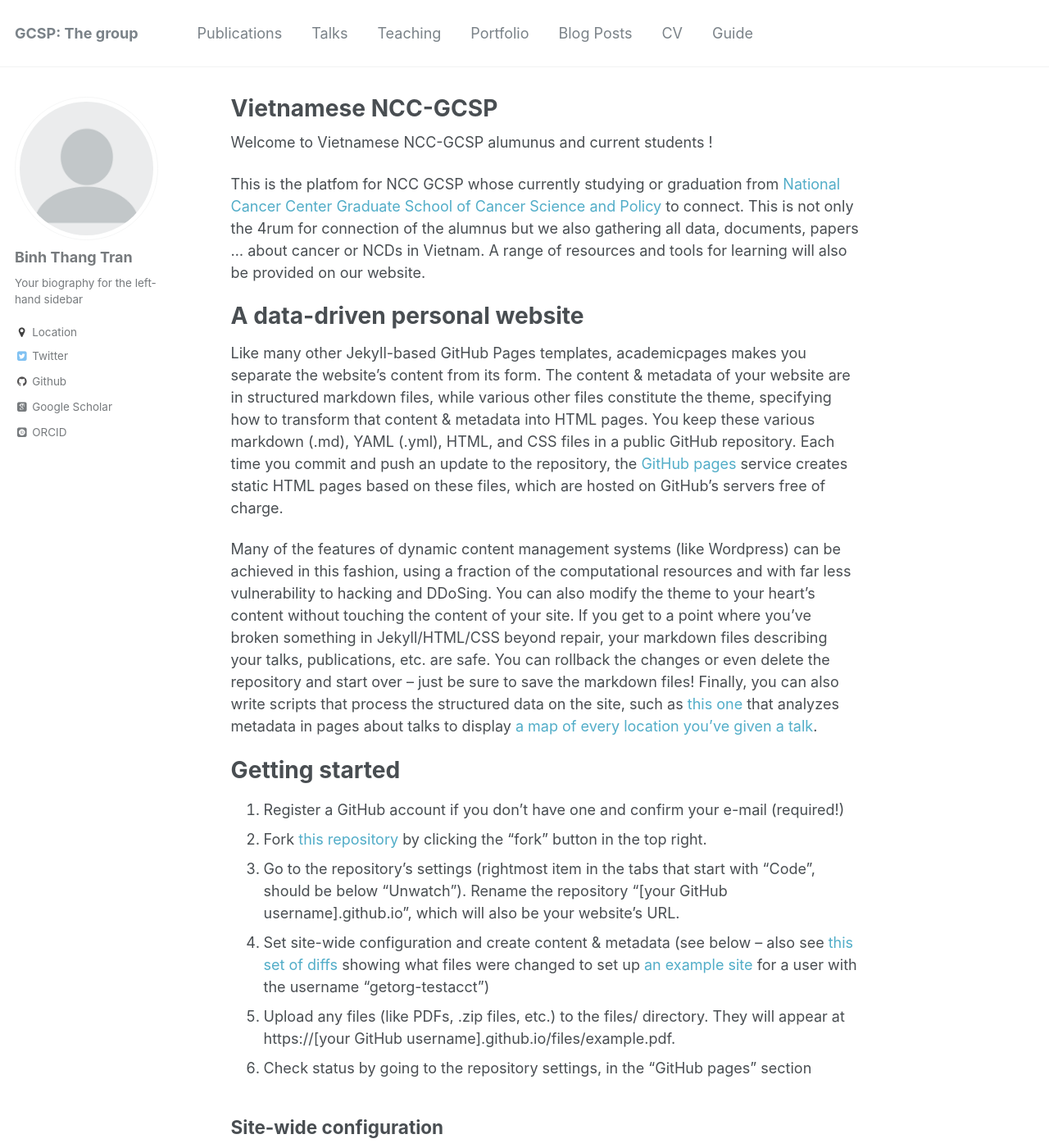
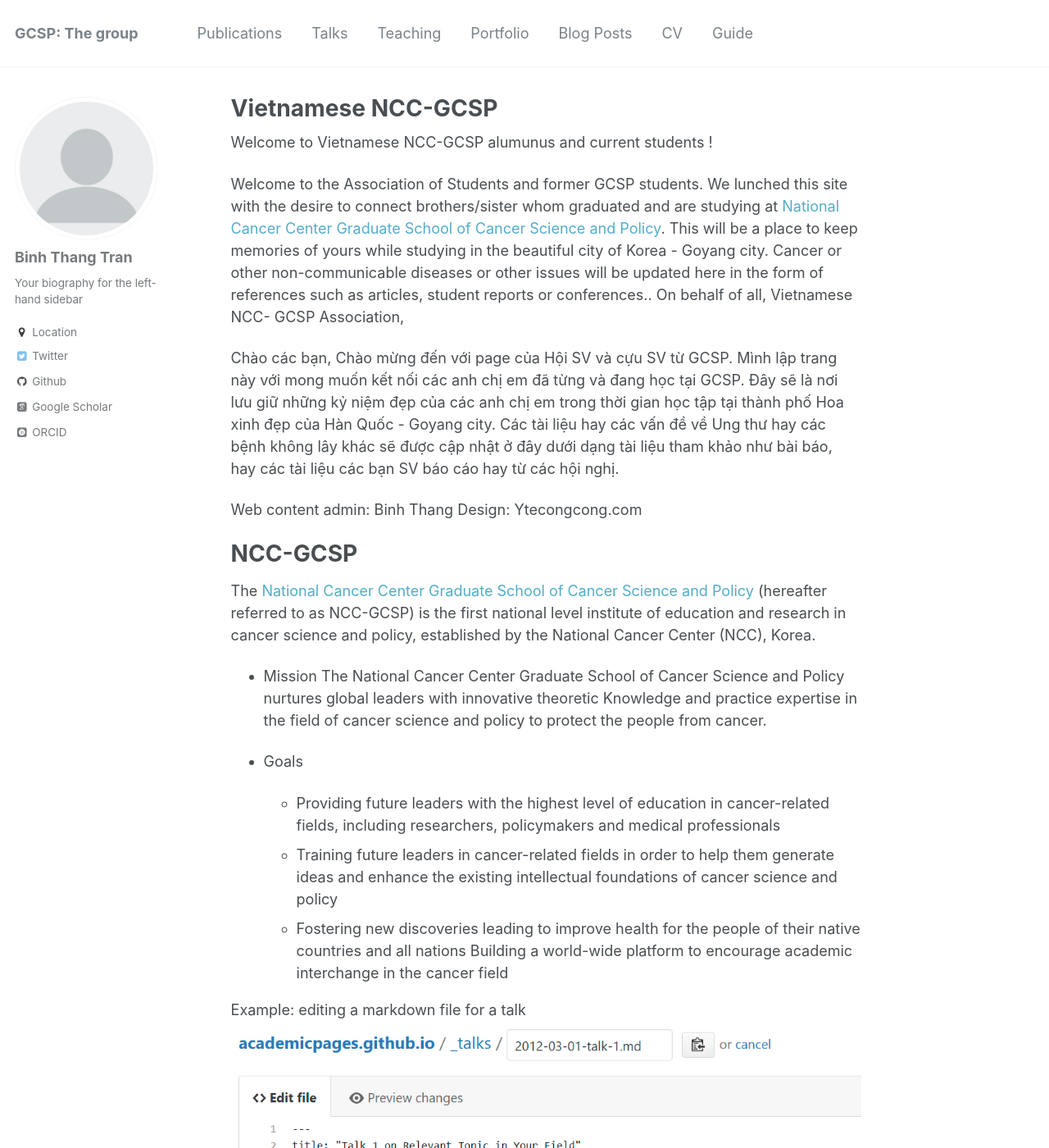
Before and after one commit to kklot/gcsp, a Jekyll site: the page built from _pages/about.md, in a window 1280 px wide and 1400 px high. Shown: the whole window at 82% size. Built offline with Jekyll 4.4.1, drawn with Linux system fonts in a browser that asks for light colours; some web fonts are replaced; some of the changed text lies outside the part shown.

Commit message:
Update about.md

```diff
--- a/_pages/about.md
+++ b/_pages/about.md
@@ -9,41 +9,35 @@ redirect_from:
 ---
 Welcome to Vietnamese NCC-GCSP alumunus and current students !
 
-This is the platfom for NCC GCSP whose currently studying or graduation from  [National Cancer Center Graduate School of Cancer Science and Policy](http://www.ncc-gcsp.ac.kr/) to connect. This is not only the 4rum for connection of the alumnus but we also gathering all data, documents, papers ... about cancer or NCDs in Vietnam. A range of resources and tools for learning will also be provided on our website.
+
+Welcome to the Association of Students and former GCSP students.
+We lunched this site with the desire to connect brothers/sister whom graduated and are studying at [National Cancer Center Graduate School of Cancer Science and Policy](http://www.ncc-gcsp.ac.kr/). This will be a place to keep memories of yours while studying in the beautiful city of Korea - Goyang city.
+Cancer or other non-communicable diseases or other issues will be updated here in the form of references such as articles, student reports or conferences..
+On behalf of all,
+Vietnamese NCC- GCSP Association,
 
 
+Chào các bạn,
+Chào mừng đến với page của Hội SV và cựu SV từ GCSP.
+Mình lập trang này với mong muốn kết nối các anh chị em đã từng và đang học tại GCSP. Đây sẽ là nơi lưu giữ những kỷ niệm đẹp của các anh chị em trong thời gian học tập tại thành phố Hoa xinh đẹp của Hàn Quốc - Goyang city.
+Các tài liệu hay các vấn đề về Ung thư hay các bệnh không lây khác sẽ được cập nhật ở đây dưới dạng tài liệu tham khảo như bài báo, hay các tài liệu các bạn SV báo cáo hay từ các hội nghị.
 
-A data-driven personal website
+Web content admin: Binh Thang
+Design: Ytecongcong.com
+
+NCC-GCSP
 ======
-Like many other Jekyll-based GitHub Pages templates, academicpages makes you separate the website's content from its form. The content & metadata of your website are in structured markdown files, while various other files constitute the theme, specifying how to transform that content & metadata into HTML pages. You keep these various markdown (.md), YAML (.yml), HTML, and CSS files in a public GitHub repository. Each time you commit and push an update to the repository, the [GitHub pages](https://pages.github.com/) service creates static HTML pages based on these files, which are hosted on GitHub's servers free of charge.
+The [National Cancer Center Graduate School of Cancer Science and Policy](http://www.ncc-gcsp.ac.kr/) (hereafter referred to as NCC-GCSP) is the first national level institute of education and research in cancer science and policy, established by the National Cancer Center (NCC), Korea.
 
-Many of the features of dynamic content management systems (like Wordpress) can be achieved in this fashion, using a fraction of the computational resources and with far less vulnerability to hacking and DDoSing. You can also modify the theme to your heart's content without touching the content of your site. If you get to a point where you've broken something in Jekyll/HTML/CSS beyond repair, your markdown files describing your talks, publications, etc. are safe. You can rollback the changes or even delete the repository and start over -- just be sure to save the markdown files! Finally, you can also write scripts that process the structured data on the site, such as [this one](https://github.com/academicpages/academicpages.github.io/blob/master/talkmap.ipynb) that analyzes metadata in pages about talks to display [a map of every location you've given a talk](https://academicpages.github.io/talkmap.html).
+* Mission
+The National Cancer Center Graduate School of Cancer Science and Policy nurtures global leaders with innovative theoretic Knowledge and practice expertise in the field of cancer science and policy to protect the people from cancer.
 
-Getting started
-======
-1. Register a GitHub account if you don't have one and confirm your e-mail (required!)
-1. Fork [this repository](https://github.com/academicpages/academicpages.github.io) by clicking the "fork" button in the top right.
-1. Go to the repository's settings (rightmost item in the tabs that start with "Code", should be below "Unwatch"). Rename the repository "[your GitHub username].github.io", which will also be your website's URL.
-1. Set site-wide configuration and create content & metadata (see below -- also see [this set of diffs](http://archive.is/3TPas) showing what files were changed to set up [an example site](https://getorg-testacct.github.io) for a user with the username "getorg-testacct")
-1. Upload any files (like PDFs, .zip files, etc.) to the files/ directory. They will appear at https://[your GitHub username].github.io/files/example.pdf.
-1. Check status by going to the repository settings, in the "GitHub pages" section
+* Goals
+    *   Providing future leaders with the highest level of education in cancer-related fields, including researchers, policymakers and medical professionals
+    *   Training future leaders in cancer-related fields in order to help them generate ideas and enhance the existing intellectual foundations of cancer science and policy
+    *   Fostering new discoveries leading to improve health for the people of their native countries and all nations
+Building a world-wide platform to encourage academic interchange in the cancer field
 
-Site-wide configuration
-------
-The main configuration file for the site is in the base directory in [_config.yml](https://github.com/academicpages/academicpages.github.io/blob/master/_config.yml), which defines the content in the sidebars and other site-wide features. You will need to replace the default variables with ones about yourself and your site's github repository. The configuration file for the top menu is in [_data/navigation.yml](https://github.com/academicpages/academicpages.github.io/blob/master/_data/navigation.yml). For example, if you don't have a portfolio or blog posts, you can remove those items from that navigation.yml file to remove them from the header.
-
-Create content & metadata
-------
-For site content, there is one markdown file for each type of content, which are stored in directories like _publications, _talks, _posts, _teaching, or _pages. For example, each talk is a markdown file in the [_talks directory](https://github.com/academicpages/academicpages.github.io/tree/master/_talks). At the top of each markdown file is structured data in YAML about the talk, which the theme will parse to do lots of cool stuff. The same structured data about a talk is used to generate the list of talks on the [Talks page](https://academicpages.github.io/talks), each [individual page](https://academicpages.github.io/talks/2012-03-01-talk-1) for specific talks, the talks section for the [CV page](https://academicpages.github.io/cv), and the [map of places you've given a talk](https://academicpages.github.io/talkmap.html) (if you run this [python file](https://github.com/academicpages/academicpages.github.io/blob/master/talkmap.py) or [Jupyter notebook](https://github.com/academicpages/academicpages.github.io/blob/master/talkmap.ipynb), which creates the HTML for the map based on the contents of the _talks directory).
-
-**Markdown generator**
-
-I have also created [a set of Jupyter notebooks](https://github.com/academicpages/academicpages.github.io/tree/master/markdown_generator
-) that converts a CSV containing structured data about talks or presentations into individual markdown files that will be properly formatted for the academicpages template. The sample CSVs in that directory are the ones I used to create my own personal website at stuartgeiger.com. My usual workflow is that I keep a spreadsheet of my publications and talks, then run the code in these notebooks to generate the markdown files, then commit and push them to the GitHub repository.
-
-How to edit your site's GitHub repository
-------
-Many people use a git client to create files on their local computer and then push them to GitHub's servers. If you are not familiar with git, you can directly edit these configuration and markdown files directly in the github.com interface. Navigate to a file (like [this one](https://github.com/academicpages/academicpages.github.io/blob/master/_talks/2012-03-01-talk-1.md) and click the pencil icon in the top right of the content preview (to the right of the "Raw | Blame | History" buttons). You can delete a file by clicking the trashcan icon to the right of the pencil icon. You can also create new files or upload files by navigating to a directory and clicking the "Create new file" or "Upload files" buttons.
 
 Example: editing a markdown file for a talk
 ![Editing a markdown file for a talk](/images/editing-talk.png)
```
